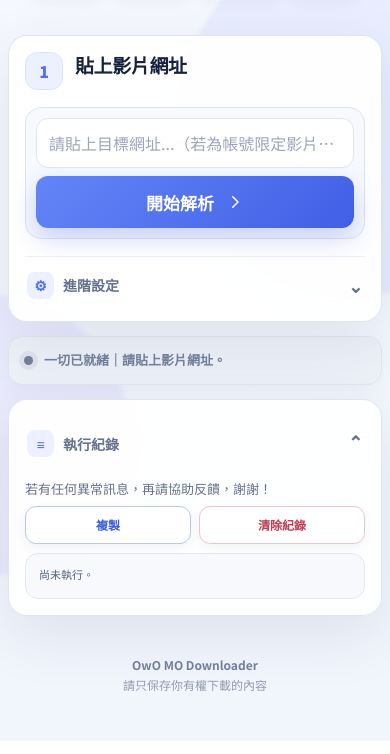
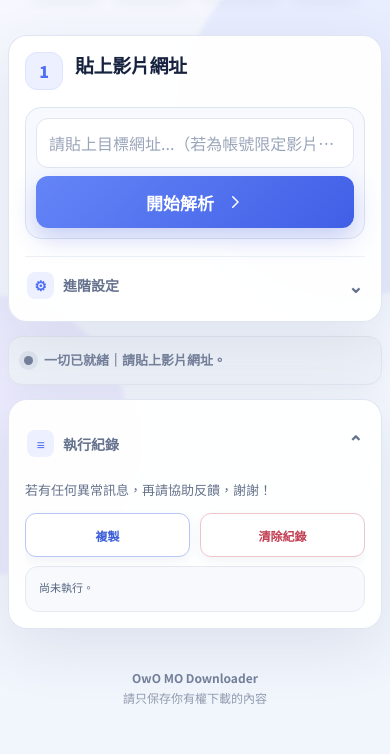
Before and after one commit to LeonOAO/OwO-MO-Downloader, a plain HTML site: page index.html in a window 390 px wide. Shown: the part 185-939 px from the top of the page. Drawn offline with Linux system fonts and the light colour scheme.

Commit message:
Add files via upload

```diff
--- a/app.css
+++ b/app.css
@@ -491,3 +491,83 @@ input, select, button, textarea {
 .wav-button{width:100%;min-height:52px;margin-top:10px;padding:13px 18px;color:#fff;background:linear-gradient(135deg,#24b7a5,#1687ae);border:0;box-shadow:0 9px 22px rgba(24,135,174,.22)}.wav-button:hover{background:linear-gradient(135deg,#2ac4b1,#147da4);box-shadow:0 13px 28px rgba(24,135,174,.3)}.wav-button svg{width:20px;height:20px}@media(max-width:680px){.wav-button{display:flex;width:100%;min-width:100%;min-height:52px;font-size:15px;writing-mode:horizontal-tb}}
 
 .platform-pills{margin-top:18px;gap:9px}.platform-pills span{padding:8px 14px;color:#64728f;background:rgba(255,255,255,.88);border:1px solid #dce3ef;border-radius:999px;box-shadow:0 5px 14px rgba(54,70,110,.06);font-size:13px;font-weight:700;line-height:1;transition:transform .18s ease,border-color .18s ease,box-shadow .18s ease}.platform-pills span:hover{transform:translateY(-1px);border-color:#bdc9e9;box-shadow:0 8px 18px rgba(54,70,110,.10)}@media(max-width:680px){.platform-pills{margin-top:15px;gap:7px}.platform-pills span{padding:7px 11px;font-size:12px}}
+
+/* v1.0.7 Mobile log layout fix */
+.log-head > span {
+  min-width: 0;
+  overflow-wrap: anywhere;
+  word-break: normal;
+  writing-mode: horizontal-tb;
+}
+
+@media (max-width: 680px) {
+  .log-panel,
+  .log-panel details,
+  .log-panel details[open] {
+    min-width: 0;
+    overflow: hidden;
+  }
+
+  .log-panel summary {
+    min-width: 0;
+  }
+
+  .log-head {
+    display: grid;
+    grid-template-columns: minmax(0, 1fr);
+    align-items: stretch;
+    gap: 12px;
+    width: 100%;
+    min-width: 0;
+  }
+
+  .log-head > span {
+    display: block;
+    width: 100%;
+    min-width: 0;
+    line-height: 1.75;
+    white-space: normal;
+    word-break: keep-all;
+    overflow-wrap: break-word;
+    writing-mode: horizontal-tb;
+  }
+
+  .log-actions {
+    display: grid;
+    grid-template-columns: minmax(0, 1fr) minmax(0, 1fr);
+    gap: 10px;
+    width: 100%;
+    min-width: 0;
+  }
+
+  .copy-log,
+  .clear-log {
+    width: 100%;
+    min-width: 0;
+    min-height: 44px;
+    margin: 0;
+    white-space: nowrap;
+    writing-mode: horizontal-tb;
+  }
+
+  #log {
+    display: block;
+    width: 100%;
+    max-width: 100%;
+    min-width: 0;
+    box-sizing: border-box;
+    overflow-x: auto;
+    overflow-y: visible;
+    white-space: pre-wrap;
+    overflow-wrap: anywhere;
+    word-break: break-word;
+    writing-mode: horizontal-tb;
+    -webkit-overflow-scrolling: touch;
+  }
+}
+
+@media (max-width: 380px) {
+  .log-actions {
+    grid-template-columns: 1fr;
+  }
+}
```
